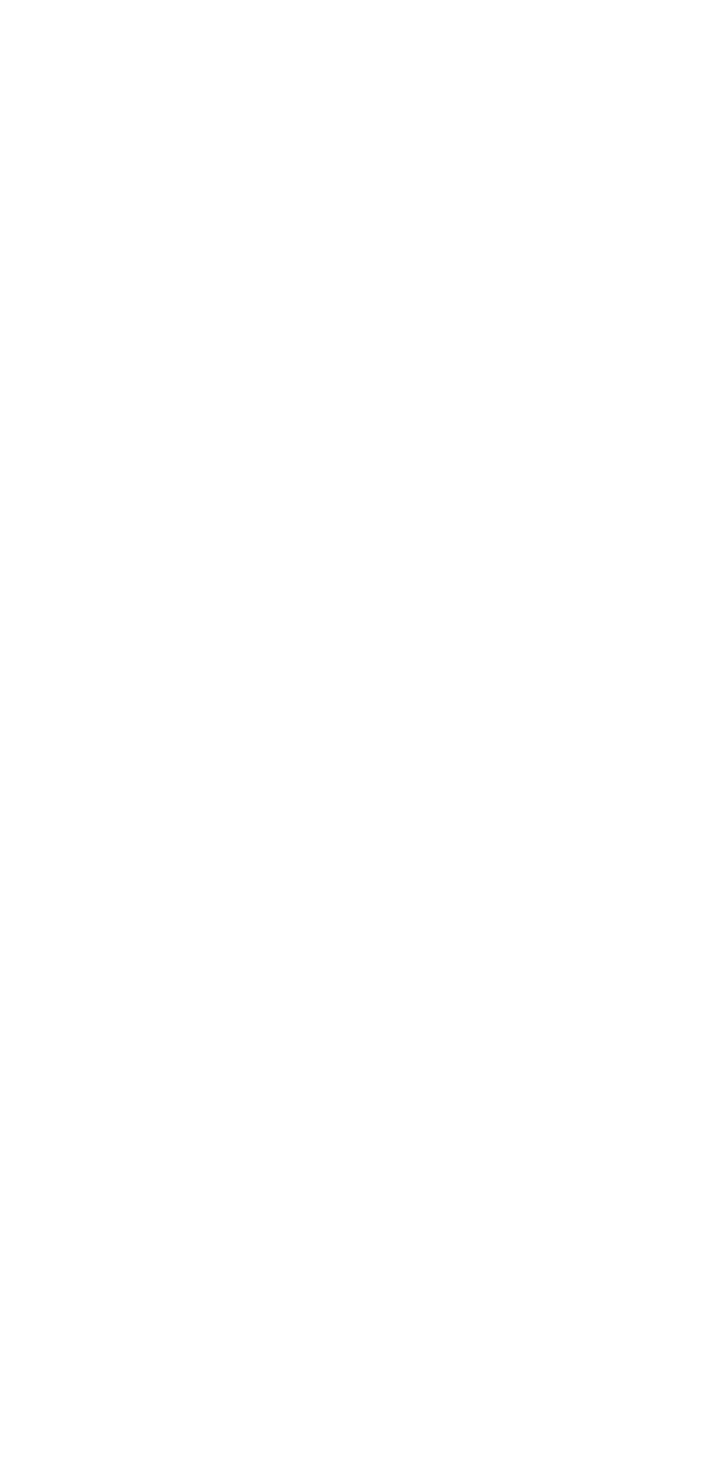
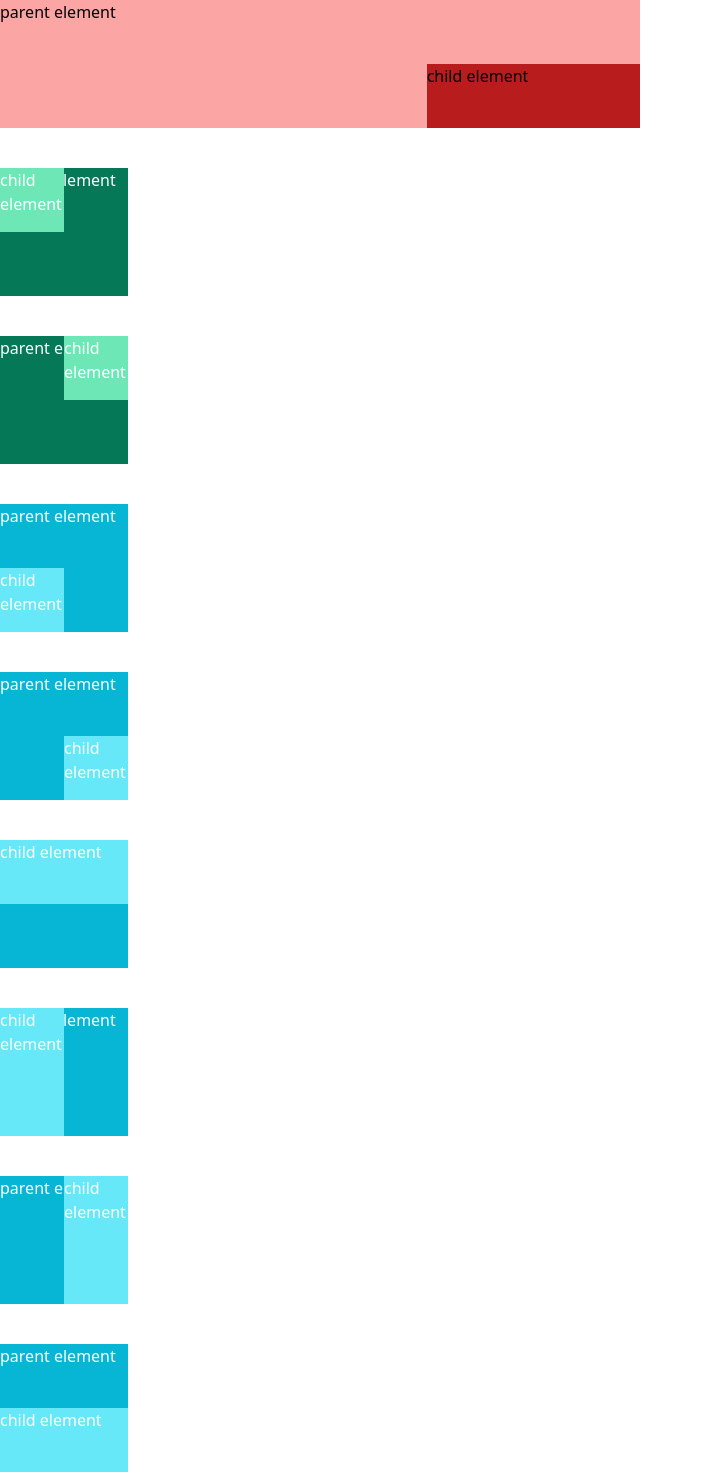
Before and after one commit to cloudgustPro/tailwind, a website: page 06-layout-position/index.html in a window 1280 px wide. Shown: the top 1475 px of the page, without its empty margins (0-703 px from the left). Before the commit the page ends 800 px from the top, so only its background shows below. Drawn offline with nearby package versions, Linux system fonts and the light colour scheme.

Commit message:
layout-position

```diff
--- a/06-layout-position/index.html
+++ b/06-layout-position/index.html
@@ -9,26 +9,87 @@
   </head>
   <body>
     <!-- Positioning -->
+    <div class="relative h-32 w-1/2 bg-red-300">
+      <p>parent element</p>
+      <div class="absolute h-16 w-1/3 bg-red-700 bottom-0 right-0">
+        child element
+      </div>
+    </div>
 
     <!-- Top left corner -->
+    <div class="relative mt-10 w-32 h-32 bg-emerald-700 text-white">
+      parent element
+      <div class="absolute left-0 top-0 bg-emerald-300 w-16 h-16 text-white">
+        child element
+      </div>
+    </div>
 
     <!-- Top right corner -->
+    <div class="relative mt-10 w-32 h-32 bg-emerald-700 text-white">
+      parent element
+      <div class="absolute right-0 top-0 bg-emerald-300 w-16 h-16 text-white">
+        child element
+      </div>
+    </div>
 
     <!-- Bottom left corner -->
+    <div class="relative mt-10 w-32 h-32 bg-cyan-500 text-white">
+      parent element
+      <div class="absolute left-0 bottom-0 bg-cyan-300 w-16 h-16 text-white">
+        child element
+      </div>
+    </div>
 
     <!-- Bottom right corner -->
+    <div class="relative mt-10 w-32 h-32 bg-cyan-500 text-white">
+      parent element
+      <div class="absolute right-0 bottom-0 bg-cyan-300 w-16 h-16 text-white">
+        child element
+      </div>
+    </div>
 
     <!-- Span top edge -->
+    <div class="relative mt-10 w-32 h-32 bg-cyan-500 text-white">
+      parent element
+      <div class="absolute inset-x-0 top-0  bg-cyan-300  h-16 text-white">
+        child element
+      </div>
+    </div>
 
     <!-- Span left edge -->
+    <div class="relative mt-10 w-32 h-32 bg-cyan-500 text-white">
+      parent element
+      <div class="absolute inset-y-0 left-0 bg-cyan-300  w-16 text-white">
+        child element
+      </div>
+    </div>
 
     <!-- Span right edge -->
+    <div class="relative mt-10 w-32 h-32 bg-cyan-500 text-white">
+      parent element
+      <div class="absolute inset-y-0 top-0 right-0 bg-cyan-300  w-16 text-white">
+        child element
+      </div>
+    </div>
 
     <!-- Span bottom edge -->
+    <div class="relative mt-10 w-32 h-32 bg-cyan-500 text-white">
+      parent element
+      <div class="absolute inset-x-0 bottom-0 bg-cyan-300  h-16 text-white">
+        child element
+      </div>
+    </div>
 
     <!-- Display Classes -->
 
     <!-- Z-Index -->
+    <div class=" h-64 w-64 relative  bg-red-500 mt-32">
+      <div class="absolute w-16 h-16 bg-cyan-700 z-10 left-44">one</div>
+      <div class="absolute w-16 h-16 bg-cyan-500 z-20 left-28">two</div>
+      <div class="absolute w-16 h-16 bg-cyan-300 z-30 left-12">three</div>
+      <div class="absolute w-16 h-16 bg-cyan-100 z-40 left-13">four</div>
+    </div>
+
 
     <!-- Floats -->
   </body>
```
